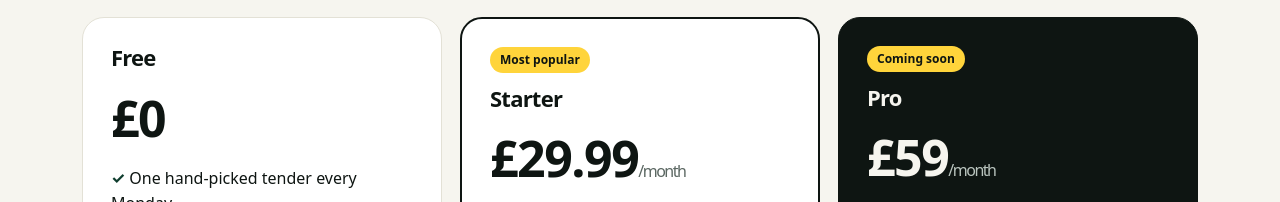
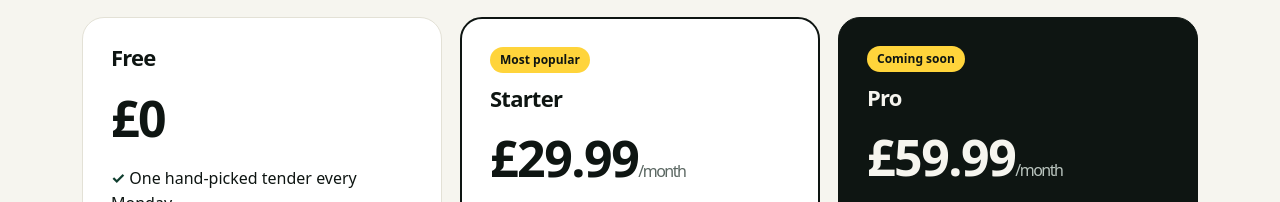
Before and after one commit to HairyDingbat/bidcanary, a plain HTML site: page site/index.html in a window 1280 px wide. Shown: the part 1660-1862 px from the top of the page. Drawn offline with Linux system fonts and the light colour scheme; no server answers.

Commit message:
Pro price £59.99 on the website (#2)
Claude-Session: https://claude.ai/code/session_01VuhBrb1Nw1ursMGLY1RPbS

Co-authored-by: Claude <noreply@anthropic.com>

```diff
--- a/site/index.html
+++ b/site/index.html
@@ -100,7 +100,7 @@ footer{border-top:1px solid var(--line);padding:36px 0;font-size:14px;color:var(
     <div class="card price" style="border:2px solid var(--ink)"><span class="tag" style="align-self:flex-start">Most popular</span><h3 style="font-size:22px">Starter</h3><div class="amt">£29.99<small>/month</small></div>
       <ul><li>Every matching tender, every morning</li><li>Plain-English summary of each</li><li>All your regions</li><li>Cancel any time</li></ul>
       <a class="btn btn-y" id="starter-btn" href="#signup" style="margin-top:auto">Start with free, upgrade in one click</a></div>
-    <div class="card price pro"><span class="tag" style="align-self:flex-start">Coming soon</span><h3 style="font-size:22px">Pro</h3><div class="amt">£59<small>/month</small></div>
+    <div class="card price pro"><span class="tag" style="align-self:flex-start">Coming soon</span><h3 style="font-size:22px">Pro</h3><div class="amt">£59.99<small>/month</small></div>
       <ul><li>Everything in Starter</li><li>Fit score for your firm</li><li>"Should we bid?" brief</li><li>Contracts ending soon, and who holds them</li></ul>
       <p style="margin:auto 0 0;font-size:14px">Sign up free and we'll tell you when Pro launches.</p></div>
   </div>
```
